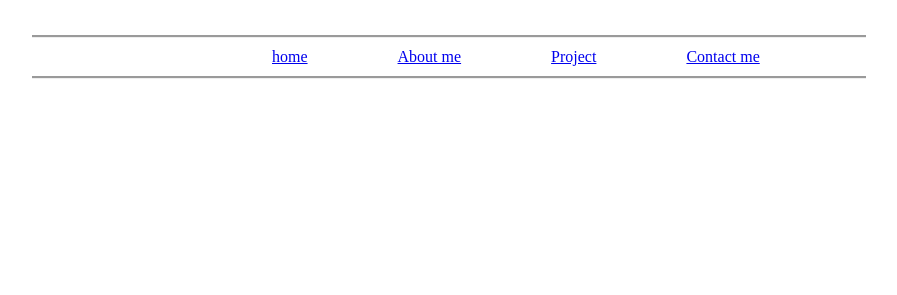
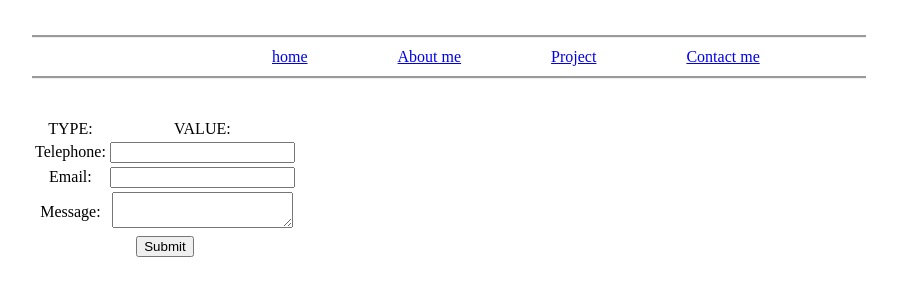
Before and after one commit to claudejesus/advanced-css, a plain HTML site: page contact.html in a window 1280 px wide. Shown: the part 61-356 px from the top of the page, without its empty margins (176-1073 px from the left). Drawn offline with Linux system fonts and the light colour scheme.

```diff
--- a/contact.html
+++ b/contact.html
@@ -19,6 +19,32 @@
             <a href="contact.html"><ol>Contact me</ol></a>
         </ul>
         </div>
+            <form action="/submit" method="POST">
+                <table>
+                    <th>
+                        <tr>
+                            <td><label for="name">TYPE:</label></td>
+                            <td><label for="name">VALUE:</label></td>
+                          </tr>
+                    </th><br>
+                    <tr>
+                    <td><label for="name">Telephone:</label></td>
+                    <td><input type="number" id="name" name="name" minlength="10" maxlength="12" required></td>
+                    </tr>
+                    <tr>
+                    <td><label for="email">Email:</label></td>
+                    <td><input type="email" id="email" name="email" required></td>
+                    </tr>
+                    <tr>
+                    <td><label for="message">Message:</label></td>
+                    <td><textarea id="message" name="message" required></textarea></td>
+                    </tr>
+                    <tr>
+                    <td colspan="2"><button type="submit">Submit</button></td>
+                    </tr>
+                </table>
+            </form>
+        </div>
     </div>
 </body>
 </html>
```
Also changed, not shown: project.html (+5 -0 lines), img/GitHub-Logo-700x394.png (added), img/GitHub-Logo.png (added).
